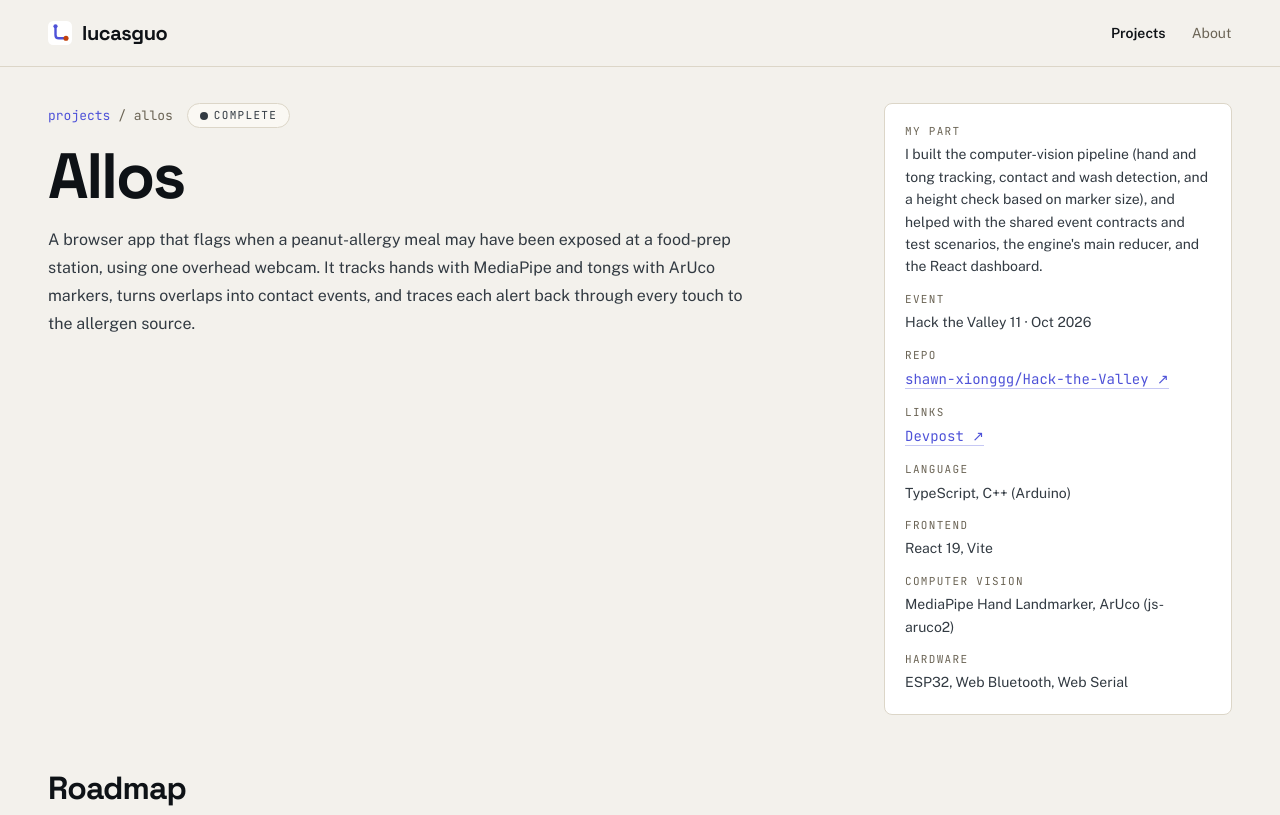
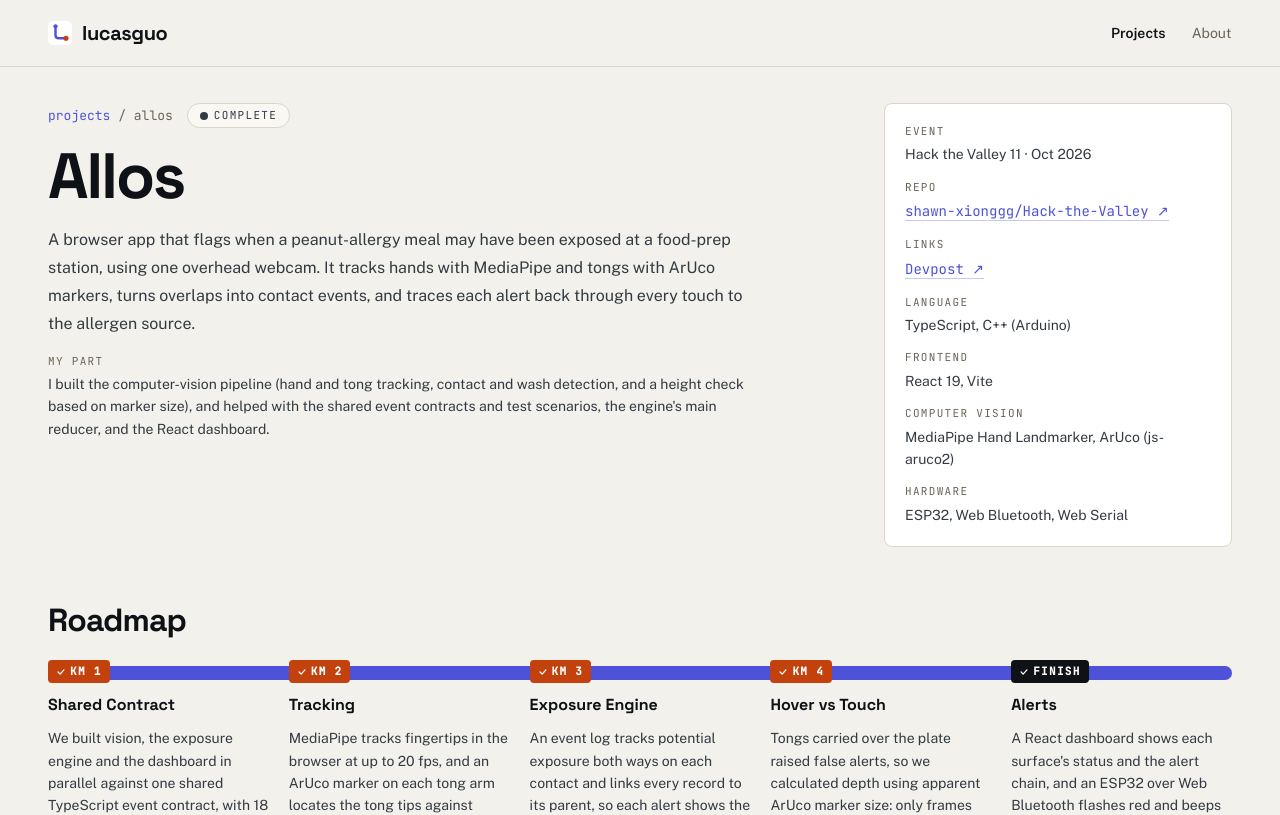
Before and after one commit to lucas-guo-2008/portfolio, a Next.js app: page /projects/allos in a window 1280 px wide. Shown: the top 815 px of the page. Built offline with nearby package versions, Linux system fonts and the light colour scheme.

Commit message:
Add project role details to projects for hackathons

```diff
--- a/app/projects/[slug]/page.tsx
+++ b/app/projects/[slug]/page.tsx
@@ -46,15 +46,20 @@ export default async function ProjectPage({ params }: PageProps<'/projects/[slug
         badge={<StatusBadge status={project.status} />}
         title={project.title}
         summary={project.summary}
-        aside={(project.repo || project.role || project.event || project.links?.length || project.stack.length > 0) &&
+        aside={(project.repo || project.event || project.links?.length || project.stack.length > 0) &&
           <ProjectFacts
             repo={project.repo}
             stack={project.stack}
-            role={project.role}
             event={project.event}
             links={project.links}
           />}
-      />
+      >
+        {project.role &&
+          <div className="max-w-reading">
+            <h2 className="font-mono text-label uppercase tracking-label text-text-muted">My part</h2>
+            <p className="mt-1 text-body-sm text-text-secondary">{project.role}</p>
+          </div>}
+      </PageHeader>
       <Roadmap phases={project.phases} current={current} />
       {project.status === 'planned' ? <ComingSoon content="Stay tuned for updates!" /> : <LogList logs={logs} />}
     </div>
--- a/components/PageHeader.tsx
+++ b/components/PageHeader.tsx
@@ -6,9 +6,10 @@ type PageHeaderProps = {
     path?: ReactNode;
     badge?: ReactNode;
     aside?: ReactNode;
+    children?: ReactNode;
 }
 
-export default function PageHeader({title, summary, path, badge, aside}:PageHeaderProps) {
+export default function PageHeader({title, summary, path, badge, aside, children}:PageHeaderProps) {
     return (
         <header className="flex flex-col md:flex-row gap-8 md:gap-14 md:items-start">
             <div className="flex-1 min-w-0 flex flex-col gap-4">
@@ -19,6 +20,7 @@ export default function PageHeader({title, summary, path, badge, aside}:PageHead
                 </div>}
                 <h1 className="text-display md:text-hero font-display font-bold">{title}</h1>
                 {summary && <p className="max-w-reading text-body text-text-secondary">{summary}</p>}
+                {children}
             </div>
             {aside &&
             <div className="md:w-87 md:shrink-0 bg-surface border border-border rounded-lg p-5">
--- a/components/ProjectFacts.tsx
+++ b/components/ProjectFacts.tsx
@@ -1,19 +1,13 @@
 import { splitStackItem, type Project } from "@/lib/projects";
 import SocialLink from "./SocialLink";
 
-type ProjectFactsProps = Pick<Project, 'repo' | 'stack' | 'role' | 'event' | 'links'>;
+type ProjectFactsProps = Pick<Project, 'repo' | 'stack' | 'event' | 'links'>;
 
 const label = "font-mono text-label uppercase tracking-label text-text-muted";
 
-export default function ProjectFacts({repo, stack, role, event, links}:ProjectFactsProps) {
+export default function ProjectFacts({repo, stack, event, links}:ProjectFactsProps) {
     return (
         <dl className="flex flex-col gap-3 md:gap-3.5">
-            {role && (
-                <div>
-                    <dt className={label}>My part</dt>
-                    <dd className="mt-1 text-body-sm text-text-secondary">{role}</dd>
-                </div>
-            )}
             {event && (
                 <div>
                     <dt className={label}>Event</dt>
```
